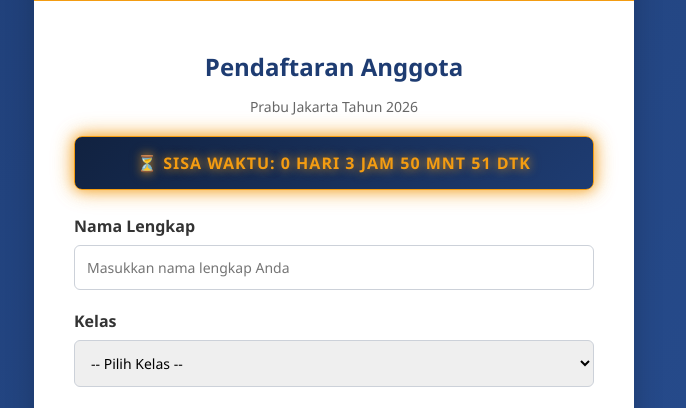
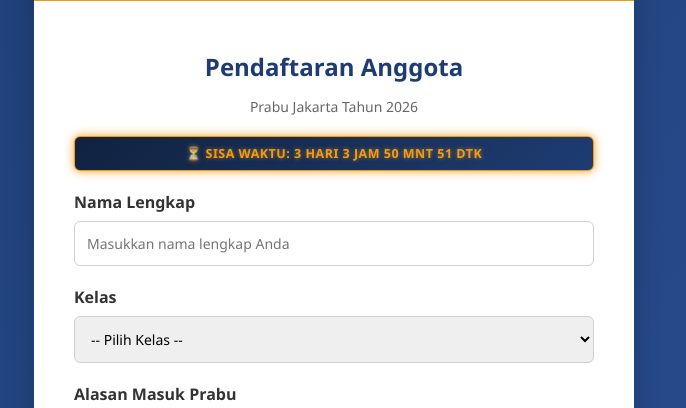
Before and after one commit to marhmn119/recrut-prabu, a Flask app: page / in a window 1280 px wide. Shown: the part 381-789 px from the top of the page, without its empty margins (306-992 px from the left). Run offline with Flask 3, Linux system fonts and the light colour scheme.

Commit message:
Fix HTML structure and countdown timer functionality

```diff
--- a/templates/index.html
+++ b/templates/index.html
@@ -47,31 +47,30 @@
             font-size: 14px;
         }
 
-        /* DESAIN KOTAK TIMER DENGAN EFEK CAHAYA NEON (GLOW) */
+        /* DESAIN KOTAK TIMER (SUDAH DIPERKECIL) */
         .countdown-box {
             background: linear-gradient(135deg, #112240 0%, #1e3c72 100%);
-            color: #f39c12; /* Warna teks emas/oranye */
+            color: #f39c12;
             border: 1px solid #f39c12;
-            padding: 15px;
-            border-radius: 8px;
+            padding: 8px 12px; /* Padding dikecilkan agar kotak lebih tipis */
+            border-radius: 6px;
             text-align: center;
-            font-weight: 800;
-            margin-bottom: 25px;
-            font-size: 16px;
-            letter-spacing: 1px;
-            /* Efek Animasi Bernapas */
+            font-weight: 700;
+            margin-bottom: 20px;
+            font-size: 12.5px; /* Ukuran huruf dikecilkan */
+            letter-spacing: 0.5px;
             animation: neon-glow 1.5s infinite alternate;
         }
 
         /* Animasi Cahaya Oranye/Emas */
         @keyframes neon-glow {
             from {
-                box-shadow: 0 0 5px rgba(243, 156, 18, 0.3), 0 0 10px rgba(243, 156, 18, 0.2);
-                text-shadow: 0 0 5px rgba(243, 156, 18, 0.3);
+                box-shadow: 0 0 3px rgba(243, 156, 18, 0.3), 0 0 5px rgba(243, 156, 18, 0.2);
+                text-shadow: 0 0 3px rgba(243, 156, 18, 0.3);
             }
             to {
-                box-shadow: 0 0 15px rgba(243, 156, 18, 0.8), 0 0 25px rgba(243, 156, 18, 0.6), 0 0 35px rgba(243, 156, 18, 0.4);
-                text-shadow: 0 0 10px rgba(243, 156, 18, 0.8), 0 0 20px rgba(243, 156, 18, 0.6);
+                box-shadow: 0 0 8px rgba(243, 156, 18, 0.8), 0 0 15px rgba(243, 156, 18, 0.6);
+                text-shadow: 0 0 5px rgba(243, 156, 18, 0.8);
             }
         }
 
@@ -86,12 +85,12 @@
         /* Animasi Cahaya Merah */
         @keyframes neon-glow-merah {
             from {
-                box-shadow: 0 0 5px rgba(255, 76, 76, 0.3);
-                text-shadow: 0 0 5px rgba(255, 76, 76, 0.3);
+                box-shadow: 0 0 3px rgba(255, 76, 76, 0.3);
+                text-shadow: 0 0 3px rgba(255, 76, 76, 0.3);
             }
             to {
-                box-shadow: 0 0 15px rgba(255, 76, 76, 0.8), 0 0 25px rgba(255, 76, 76, 0.6);
-                text-shadow: 0 0 10px rgba(255, 76, 76, 0.8);
+                box-shadow: 0 0 8px rgba(255, 76, 76, 0.8), 0 0 15px rgba(255, 76, 76, 0.6);
+                text-shadow: 0 0 5px rgba(255, 76, 76, 0.8);
             }
         }
         /* AKHIR DESAIN TIMER */
@@ -154,7 +153,7 @@
 
             {% if status == 'BUKA' %}
 
-                <!-- KOTAK COUNTDOWN TIMER DENGAN EFEK GLOW -->
+                <!-- KOTAK COUNTDOWN TIMER -->
                 <div class="countdown-box" id="live-timer">⏳ Menghitung sisa waktu...</div>
 
                 <form action="/submit" method="POST" enctype="multipart/form-data">
@@ -228,7 +227,7 @@
     {% if status == 'BUKA' %}
     <script>
         // Target waktu tutup (30 September 2026 jam 23:59:59 WIB)
-        var countDownDate = new Date("Sep 27, 2026 23:59:59 GMT+0700").getTime();
+        var countDownDate = new Date("Sep 30, 2026 23:59:59 GMT+0700").getTime();
 
         var x = setInterval(function() {
             var now = new Date().getTime();
@@ -239,15 +238,12 @@
             var minutes = Math.floor((distance % (1000 * 60 * 60)) / (1000 * 60));
             var seconds = Math.floor((distance % (1000 * 60)) / 1000);
 
-            // Teks yang muncul di dalam kotak
             document.getElementById("live-timer").innerHTML = "⏳ SISA WAKTU: " + days + " HARI " + hours + " JAM " + minutes + " MNT " + seconds + " DTK";
 
-            // Kalau waktu habis, tulisan dan efek cahaya berubah jadi merah
             if (distance < 0) {
                 clearInterval(x);
                 var timerBox = document.getElementById("live-timer");
-                timerBox.innerHTML = "⛔ WAKTU PENDAFTARAN HABIS";
-                // Menambahkan efek cahaya merah menyala
+                timerBox.innerHTML = "⛔ WAKTU HABIS";
                 timerBox.classList.add("habis");
             }
         }, 1000);
```
